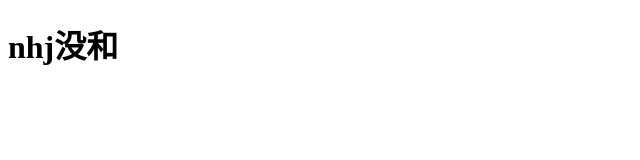
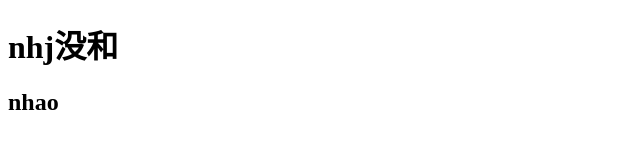
Before and after one commit to yyqx100/testDemo, a plain HTML site: page index.html in a window 1280 px wide. Shown: the full height of the page, 0-640 px from the left. Drawn offline with Linux system fonts and the light colour scheme.

Commit message:
这是第二次提交，修改了HTML里面的内容

```diff
--- a/index.html
+++ b/index.html
@@ -7,5 +7,6 @@
 </head>
 <body>
     <h1>nhj没和</h1>
+    <h2>nhao</h2>
 </body>
 </html>
```
